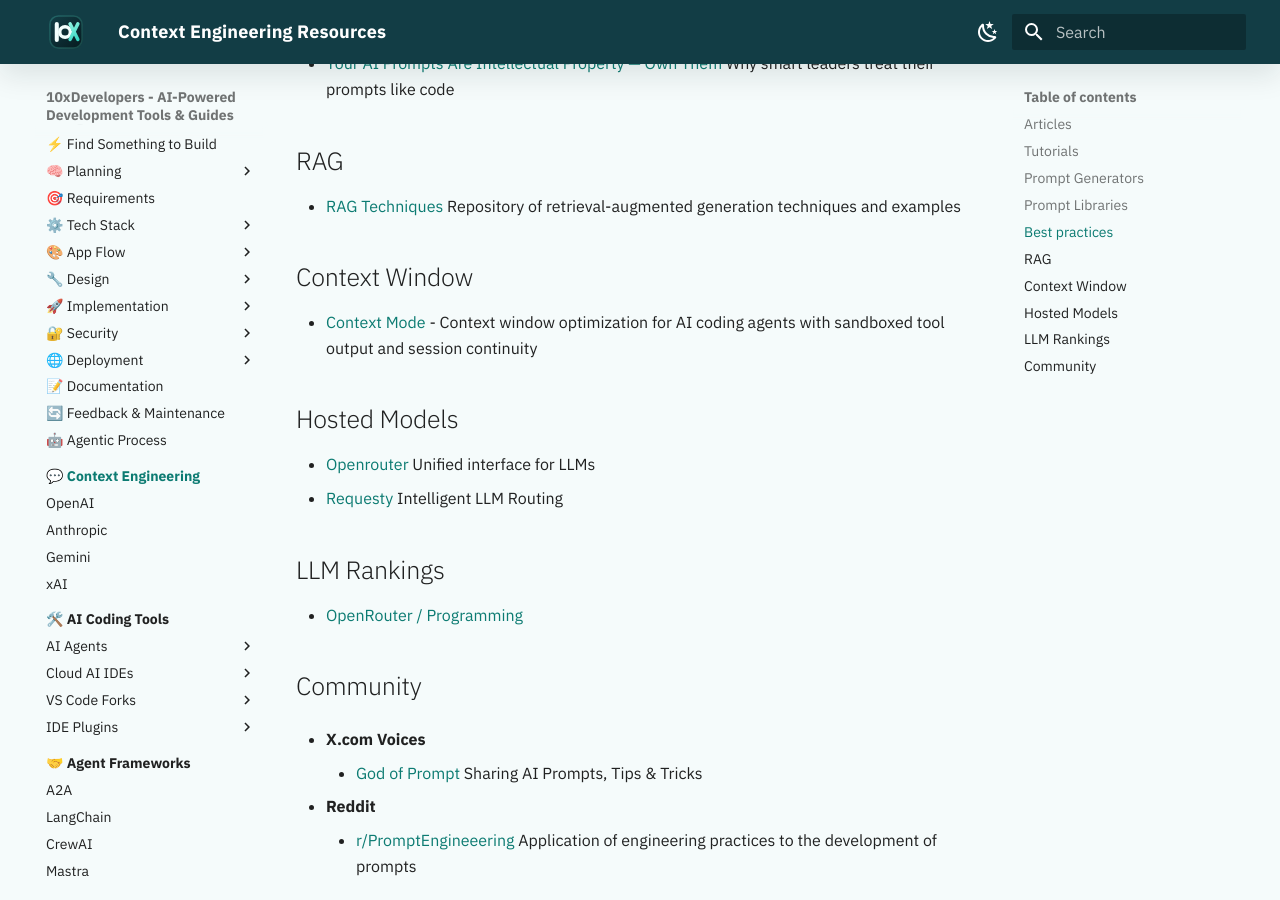
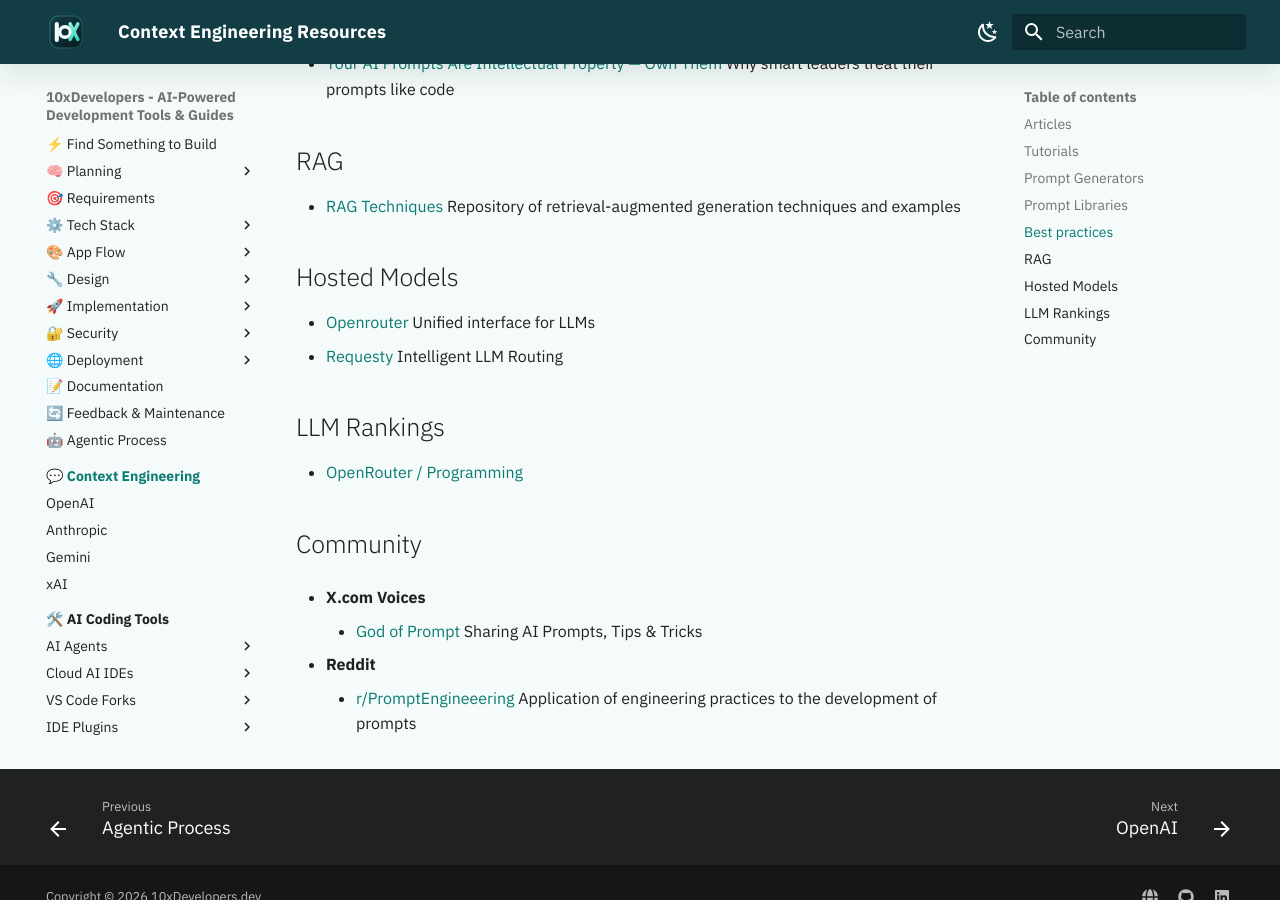
Before and after one commit to shlomoc/10xdev, an MkDocs documentation site: the page built from docs/prompt-engineering/index.md, in a window 1280 px wide and 900 px high, scrolled down 1383 px. Built offline with MkDocs 1.6.1 and Material for MkDocs 9.7.7, drawn with Linux system fonts in a browser that asks for light colours.

Commit message:
docs: move Context Mode tool to resources

```diff
--- a/docs/prompt-engineering/index.md
+++ b/docs/prompt-engineering/index.md
@@ -44,11 +44,6 @@ See also [Tools, Skills & MCP](../resources/tools/index.md) for related AI devel
 
 * [RAG Techniques](https://github.com/NirDiamant/RAG_Techniques) Repository of retrieval-augmented generation techniques and examples
 
-## Context Window
-
-* [Context Mode](https://github.com/mksglu/context-mode) - Context window optimization for AI coding agents with sandboxed tool output
-and session continuity
-
 ## Hosted Models
 
 * [Openrouter](https://openrouter.ai/) Unified interface for LLMs
```
Also changed, not shown: docs/resources/tools/index.md (+1 -0 lines).
